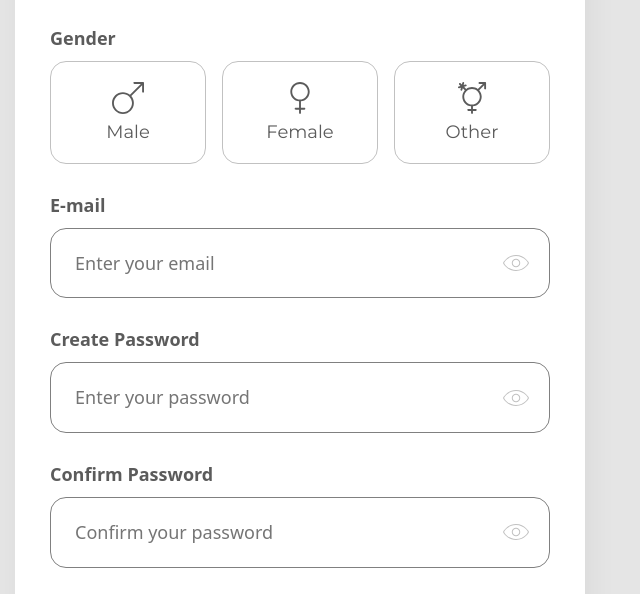
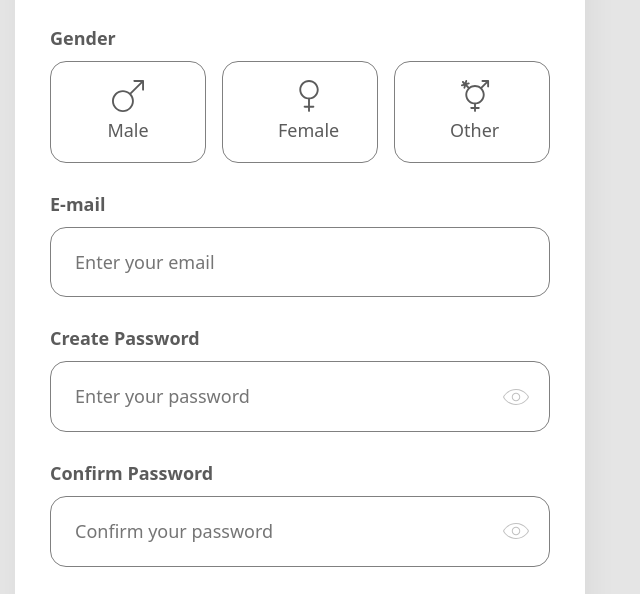
Before and after one commit to nkpn/React-authorisation, a React app: page / in a window 1280 px wide. Shown: the part 194-788 px from the top of the page, without its empty margins (0-640 px from the left). Built offline with nearby package versions, Linux system fonts and the light colour scheme.

Commit message:
It`s done!

```diff
--- a/package.json
+++ b/package.json
@@ -1,8 +1,8 @@
 {
   "name": "Sign Up Page",
   "version": "1.1.0",
+  "homepage": "https://nkpn.github.io/React-authorisation",
   "dependencies": {
-    "@auth0/auth0-react": "^1.8.0",
     "@fontsource/roboto": "^4.5.0",
     "@reduxjs/toolkit": "^1.6.1",
     "@testing-library/jest-dom": "^5.14.1",
@@ -34,8 +34,7 @@
     "eject": "react-scripts eject",
     "prepare": "husky install",
     "predeploy": "npm run build",
-    "deploy": "netlify deploy -p",
-    "api-server": "json-server --port 3030 --delay 300 --watch db.json"
+    "deploy": "gh-pages -d build"
   },
   "eslintConfig": {
     "extends": [
--- /dev/null
+++ b/src/components/ButtonsGender/ButtonsGender.scss
@@ -0,0 +1,34 @@
+@import 'styles/variables';
+
+.ListRow {
+  display: flex;
+  flex-direction: row;
+  justify-content: space-between;
+}
+
+.Button {
+  display: flex;
+  justify-content: center;
+  flex-wrap: wrap;
+  cursor: pointer;
+  border: 1px solid $border-color;
+  background-color: $form-bg-color;
+  box-sizing: border-box;
+  border-radius: 16px;
+  padding: 20px 44px;
+  width: 156px;
+  font-size: 18px;
+  line-height: 22px;
+
+  @media screen and (max-width: 768px) {
+    padding: 10px 15px;
+    width: 90px;
+  }
+}
+
+.Icon {
+  margin-bottom: 8px;
+  height: 32px;
+  width: 32px;
+  align-items: center;
+}
--- /dev/null
+++ b/src/components/ButtonsGender/index.js
@@ -0,0 +1 @@
+export { default } from './ButtonsGender';
--- a/src/components/Form/Form.js
+++ b/src/components/Form/Form.js
@@ -3,7 +3,6 @@ import './Form.scss';
 import SignUp from 'components/SingUp/SignUp';
 import logo from '../../images/logo.svg';
 import SuccessForm from 'components/SuccessForm';
-import { ToastContainer } from 'react-toastify';
 
 const Form = () => {
   const [isSubmitted, setIsSubmitted] = useState(false);
@@ -16,9 +15,7 @@ const Form = () => {
     <>
       <div className="FormContainer">
         <img src={logo} alt="logo" className="Logo"></img>
-        <SignUp submitForm={submitForm} />
-        {/* {!isSubmitted ? <SignUp submitForm={submitForm} /> : <SuccessForm />} */}
-        <ToastContainer />
+        {!isSubmitted ? <SignUp submitForm={submitForm} /> : <SuccessForm />}
       </div>
     </>
   );
--- a/src/components/SingUp/SignUp.js
+++ b/src/components/SingUp/SignUp.js
@@ -1,25 +1,12 @@
 import React from 'react';
 import useForm from 'service/useForm';
 import validate from 'service/validation';
-import shortid from 'shortid';
+import maleImage from './images/male.svg';
+import femaleImage from './images/female.svg';
+import otherImage from './images/other.svg';
 import './SignUp.scss';
 
 const SignUp = ({ submitForm }) => {
-  const options = [
-    {
-      value: 'male',
-      label: 'Male',
-    },
-    {
-      value: 'female',
-      label: 'Female',
-    },
-    {
-      value: 'other',
-      label: 'Other',
-    },
-  ];
-
   const { handleChange, handleSubmit, values, errors } = useForm(
     submitForm,
     validate,
@@ -30,30 +17,71 @@ const SignUp = ({ submitForm }) => {
       <h1 className="Heading">Sign Up with email</h1>
       <form className="Form" noValidate onSubmit={handleSubmit}>
         <label className="Label">Gender</label>
-        <ul className="ListRow">
-          {options.map(({ value, label }) => {
-            return (
-              <li key={shortid()} className="ListItem">
-                <label className="GenderLabel">
-                  <img
-                    src={require('../../images/' + value + '.svg').default}
-                    className="ListIcon"
-                    alt={label}
-                  ></img>
+
+        <div className="ListRow">
+          <label
+            className="GenderLabel"
+            style={{
+              borderColor: !values.gender
+                ? 'grey'
+                : values.gender === 'male'
+                ? 'green'
+                : 'grey',
+            }}
+          >
+            <img src={maleImage} alt="Male" className="ImageGender"></img>
+            Male
             <input
+              className="GenderInput"
               type="radio"
               name="gender"
-                    value={values.gender} //* Тут было {value}
+              value="male"
               onChange={handleChange}
-                    checked={values.gender}
-                    className="CustomCheckbox"
             ></input>
-                  {label}
           </label>
-              </li>
-            );
-          })}
-        </ul>
+          <label
+            className="GenderLabel"
+            style={{
+              borderColor: !values.gender
+                ? 'grey'
+                : values.gender === 'female'
+                ? 'green'
+                : 'grey',
+            }}
+          >
+            <img src={femaleImage} alt="female" className="ImageGender"></img>
+            Female
+            <input
+              className="GenderInput"
+              type="radio"
+              name="gender"
+              value="female"
+              onChange={handleChange}
+            ></input>
+          </label>
+
+          <label
+            className="GenderLabel"
+            style={{
+              borderColor: !values.gender
+                ? 'grey'
+                : values.gender === 'other'
+                ? 'green'
+                : 'grey',
+            }}
+          >
+            <img src={otherImage} alt="Other" className="ImageGender"></img>
+            Other
+            <input
+              className="GenderInput"
+              type="radio"
+              name="gender"
+              value="other"
+              onChange={handleChange}
+            ></input>
+          </label>
+        </div>
+        {errors.gender && <p>{errors.gender}</p>}
 
         <label className="Label">E-mail</label>
         <input
--- a/src/components/SingUp/SignUp.scss
+++ b/src/components/SingUp/SignUp.scss
@@ -50,7 +50,12 @@
   }
 }
 
+input[name='email'] {
+  background-image: none;
+}
+
 .ListRow {
+  position: relative;
   display: flex;
   flex-direction: row;
   justify-content: space-between;
@@ -80,41 +85,33 @@
   align-items: center;
 }
 
-.ListIcon {
+.GenderInput {
+  opacity: 0;
+}
+
+.GenderLabel {
+  content: '';
+  display: flex;
+  flex-wrap: wrap;
+  justify-content: center;
+  align-items: center;
+  border: 1px solid $border-color;
+  box-sizing: border-box;
+  border-radius: 16px;
+  padding: 18px 55px 8px 55px;
+  width: 156px;
+
+  @media screen and (max-width: 768px) {
+    padding: 10px 15px;
+    width: 90px;
+  }
+}
+
+.ImageGender {
   height: 32px;
   width: 32px;
   align-items: center;
   margin-bottom: 8px;
-}
-
-.CustomCheckbox {
-  cursor: pointer;
-  position: absolute;
-  opacity: 0;
-  width: 155px;
-  height: 110px;
-
-  @media screen and (max-width: 768px) {
-    width: 90px;
-    height: 80px;
-  }
-}
-
-.ListItem + .CustomCheckbox:checked {
-  background-color: #3c9c41;
-}
-
-.ListItemChecked {
-  border: 1px solid #3c9c41;
-  color: #3c9c41;
-  fill: #3c9c41;
-  background-color: #3c9c41;
-}
-
-input[type='radio']:checked + .ListLabel {
-  color: #3c9c41;
-  fill: #3c9c41;
-  background-color: #3c9c41;
 }
 
 .SignUpBtn {
@@ -146,6 +143,7 @@ input[type='radio']:checked + .ListLabel {
     border: 1px solid $btn-pressed-color;
   }
 }
+
 .SpanContainer {
   display: flex;
   flex-direction: column;
--- a/src/service/useForm.js
+++ b/src/service/useForm.js
@@ -1,5 +1,4 @@
 import { useState, useEffect } from 'react';
-import notify from './Toast';
 
 const useForm = (callback, validate) => {
   const [values, setValues] = useState({
@@ -9,27 +8,6 @@ const useForm = (callback, validate) => {
     password2: '',
   });
 
-  //* Variant 2
-  //   const [gender, setGender] = useState('');
-  //   const [email, setEmail] = useState('');
-  //   const [password1, setPassword1] = useState('');
-  //   const [password2, setPassword2] = useState('');
-
-  //   const handleChange = ({ target: { name, value } }) => {
-  //     switch (name) {
-  //       case 'gender':
-  //         return setGender(value);
-  //       case 'email':
-  //         return setEmail(value);
-  //       case 'password1':
-  //         return setPassword1(value);
-  //       case 'password2':
-  //         return setPassword2(value);
-  //       default:
-  //         return;
-  //     }
-  //   };
-
   const [errors, setErrors] = useState({});
   const [isSubmitting, setIsSubmitting] = useState(false);
 
@@ -38,6 +16,8 @@ const useForm = (callback, validate) => {
       ...values,
       [event.target.name]: event.target.value,
     });
+
+    console.log('values:', values);
   };
 
   const handleSubmit = e => {
@@ -45,11 +25,6 @@ const useForm = (callback, validate) => {
 
     setErrors(validate(values));
     setIsSubmitting(true);
-
-    //! тут
-    if (!errors) {
-      notify();
-    }
   };
 
   useEffect(() => {
--- a/src/service/validation.js
+++ b/src/service/validation.js
@@ -1,5 +1,9 @@
 export default function validateInfo(values) {
   let errors = {};
+
+  if (!values.gender) {
+    errors.gender = 'Gender required';
+  }
 
   if (!values.email) {
     errors.email = 'Email required';
```
Also changed, not shown: src/components/ButtonsGender/ButtonsGender.js (added, +50 -0 lines), src/components/ButtonsGender/images/female.svg (added), src/components/ButtonsGender/images/male.svg (added), src/components/ButtonsGender/images/other.svg (added), src/components/SingUp/images/female.svg (added), src/components/SingUp/images/male.svg (added), src/components/SingUp/images/other.svg (added), 1 other file. Lines whose indentation alone changed are shown as unchanged.
